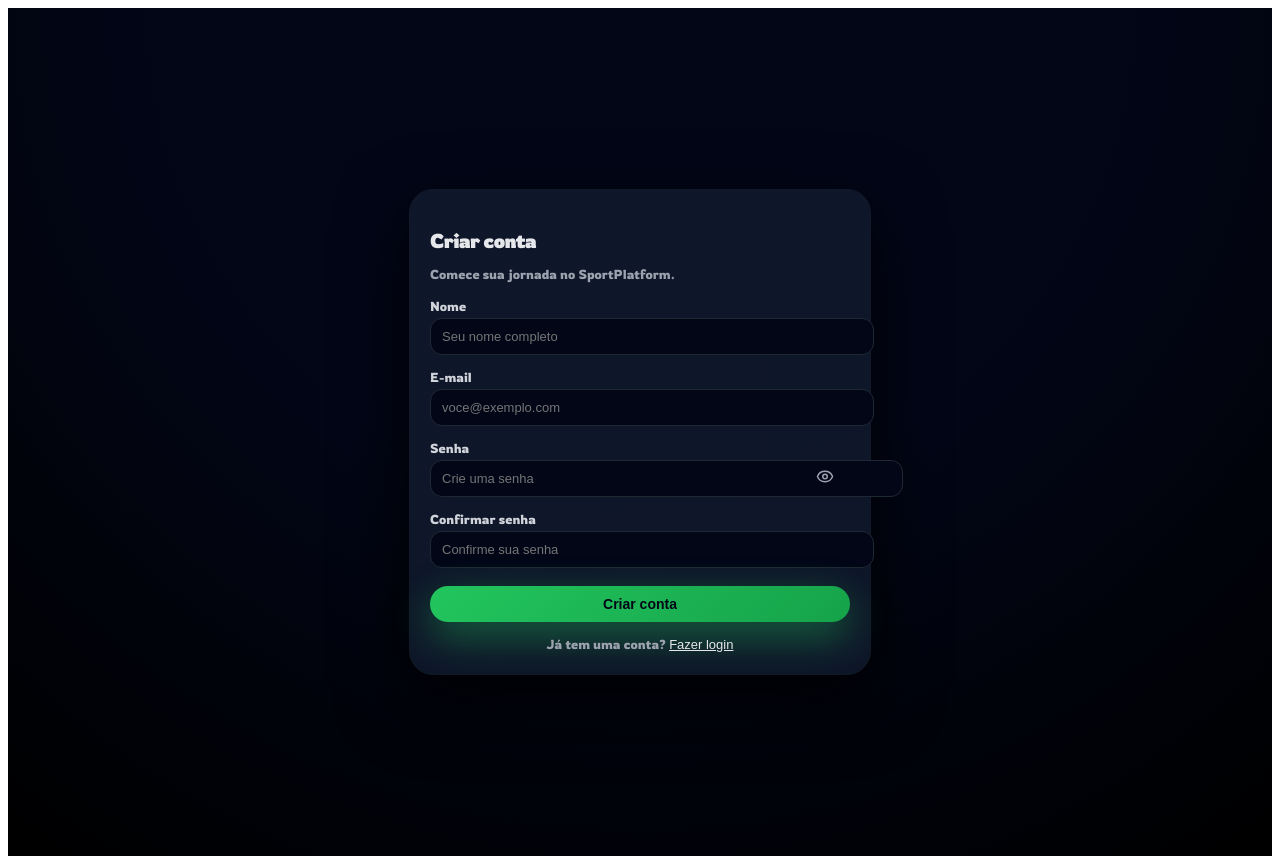
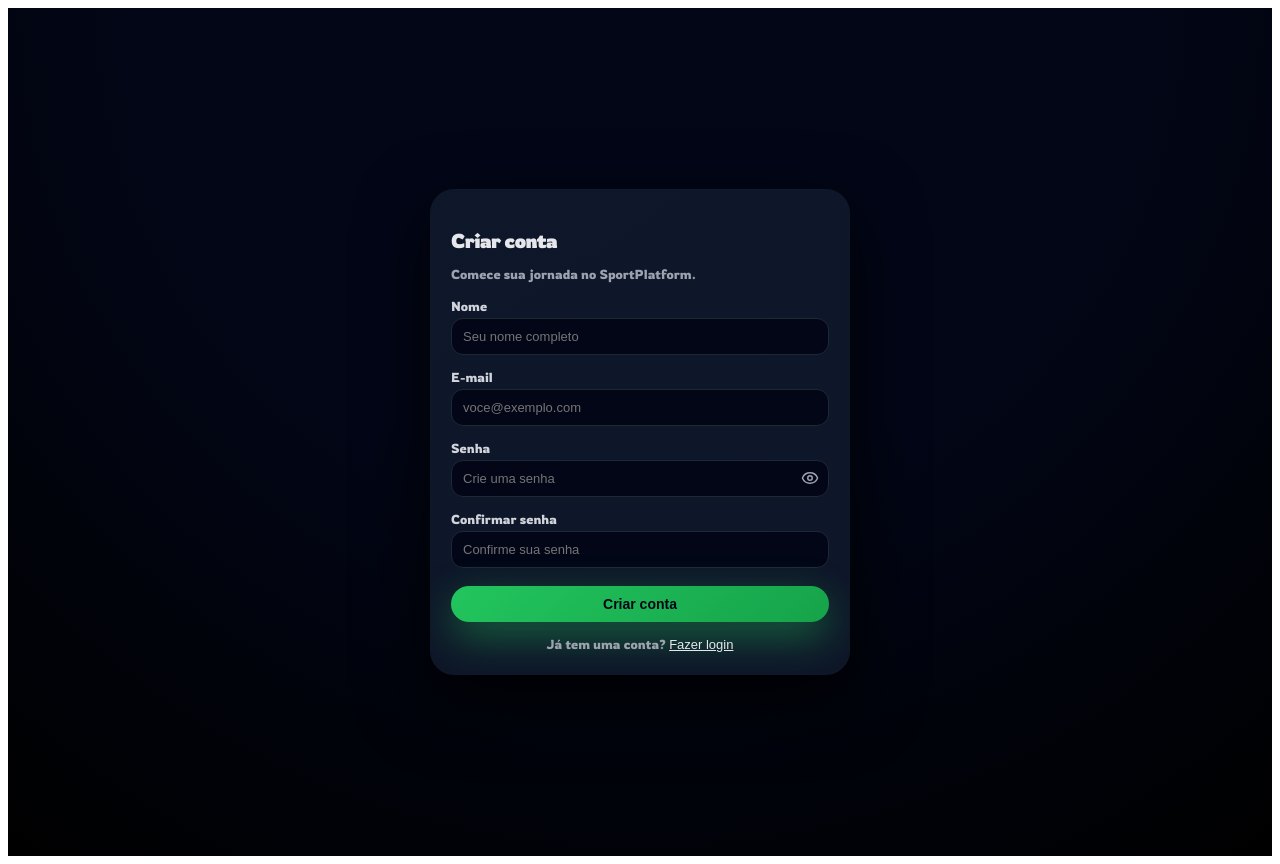
Before and after one commit to rafaelmorch/sportplatform, a Next.js app: page /signup in a window 1280 px wide. Built offline with nearby package versions, Linux system fonts and the light colour scheme; no server answers.

Commit message:
Fix signup inputs alignment (box-sizing)

```diff
--- a/app/signup/page.tsx
+++ b/app/signup/page.tsx
@@ -10,6 +10,17 @@
   process.env.NEXT_PUBLIC_SUPABASE_URL!,
   process.env.NEXT_PUBLIC_SUPABASE_ANON_KEY!
 );
+
+const inputStyle: React.CSSProperties = {
+  width: "100%",
+  boxSizing: "border-box", // ✅ evita estourar o card
+  padding: "10px 11px",
+  borderRadius: "12px",
+  border: "1px solid #1f2933",
+  backgroundColor: "#020617",
+  color: "#e5e7eb",
+  fontSize: "13px",
+};
 
 export default function SignUpPage() {
   const router = useRouter();
@@ -103,10 +114,12 @@
           maxWidth: "420px",
           borderRadius: "24px",
           border: "1px solid #111827",
+          overflow: "hidden", // ✅ garante que nada “escape” do card
           background:
             "linear-gradient(145deg, rgba(15,23,42,0.96), rgba(15,23,42,0.94))",
           boxShadow: "0 24px 70px rgba(0,0,0,0.85)",
           padding: "24px 20px 22px",
+          boxSizing: "border-box", // ✅ consistência no container
         }}
       >
         <h1
@@ -139,6 +152,7 @@
               background: "rgba(153,27,27,0.25)",
               fontSize: "12px",
               color: "#fecaca",
+              boxSizing: "border-box",
             }}
           >
             {errorMsg}
@@ -155,6 +169,7 @@
               background: "rgba(21,128,61,0.25)",
               fontSize: "12px",
               color: "#bbf7d0",
+              boxSizing: "border-box",
             }}
           >
             {successMsg}
@@ -182,15 +197,7 @@
               placeholder="Seu nome completo"
               value={name}
               onChange={(e) => setName(e.target.value)}
-              style={{
-                width: "100%",
-                padding: "10px 11px",
-                borderRadius: "12px",
-                border: "1px solid #1f2933",
-                backgroundColor: "#020617",
-                color: "#e5e7eb",
-                fontSize: "13px",
-              }}
+              style={inputStyle}
             />
           </div>
 
@@ -209,15 +216,7 @@
               placeholder="voce@exemplo.com"
               value={email}
               onChange={(e) => setEmail(e.target.value)}
-              style={{
-                width: "100%",
-                padding: "10px 11px",
-                borderRadius: "12px",
-                border: "1px solid #1f2933",
-                backgroundColor: "#020617",
-                color: "#e5e7eb",
-                fontSize: "13px",
-              }}
+              style={inputStyle}
             />
           </div>
 
@@ -230,7 +229,7 @@
               Senha
             </label>
 
-            <div style={{ position: "relative", width: "100%" }}>
+            <div style={{ position: "relative", width: "100%", boxSizing: "border-box" }}>
               <input
                 id="password"
                 type={showPassword ? "text" : "password"}
@@ -239,13 +238,8 @@
                 value={password}
                 onChange={(e) => setPassword(e.target.value)}
                 style={{
-                  width: "100%",
-                  padding: "10px 40px 10px 11px",
-                  borderRadius: "12px",
-                  border: "1px solid #1f2933",
-                  backgroundColor: "#020617",
-                  color: "#e5e7eb",
-                  fontSize: "13px",
+                  ...inputStyle,
+                  padding: "10px 40px 10px 11px", // espaço pro ícone
                 }}
               />
 
@@ -261,7 +255,10 @@
                   border: "none",
                   cursor: "pointer",
                   color: "#9ca3af",
+                  padding: 0,
+                  lineHeight: 0,
                 }}
+                aria-label={showPassword ? "Esconder senha" : "Mostrar senha"}
               >
                 {showPassword ? <EyeOff size={18} /> : <Eye size={18} />}
               </button>
@@ -284,15 +281,7 @@
               placeholder="Confirme sua senha"
               value={password2}
               onChange={(e) => setPassword2(e.target.value)}
-              style={{
-                width: "100%",
-                padding: "10px 11px",
-                borderRadius: "12px",
-                border: "1px solid #1f2933",
-                backgroundColor: "#020617",
-                color: "#e5e7eb",
-                fontSize: "13px",
-              }}
+              style={inputStyle}
             />
           </div>
 
@@ -303,6 +292,7 @@
             style={{
               marginTop: "4px",
               width: "100%",
+              boxSizing: "border-box",
               padding: "10px 14px",
               borderRadius: "999px",
               border: "none",
```
